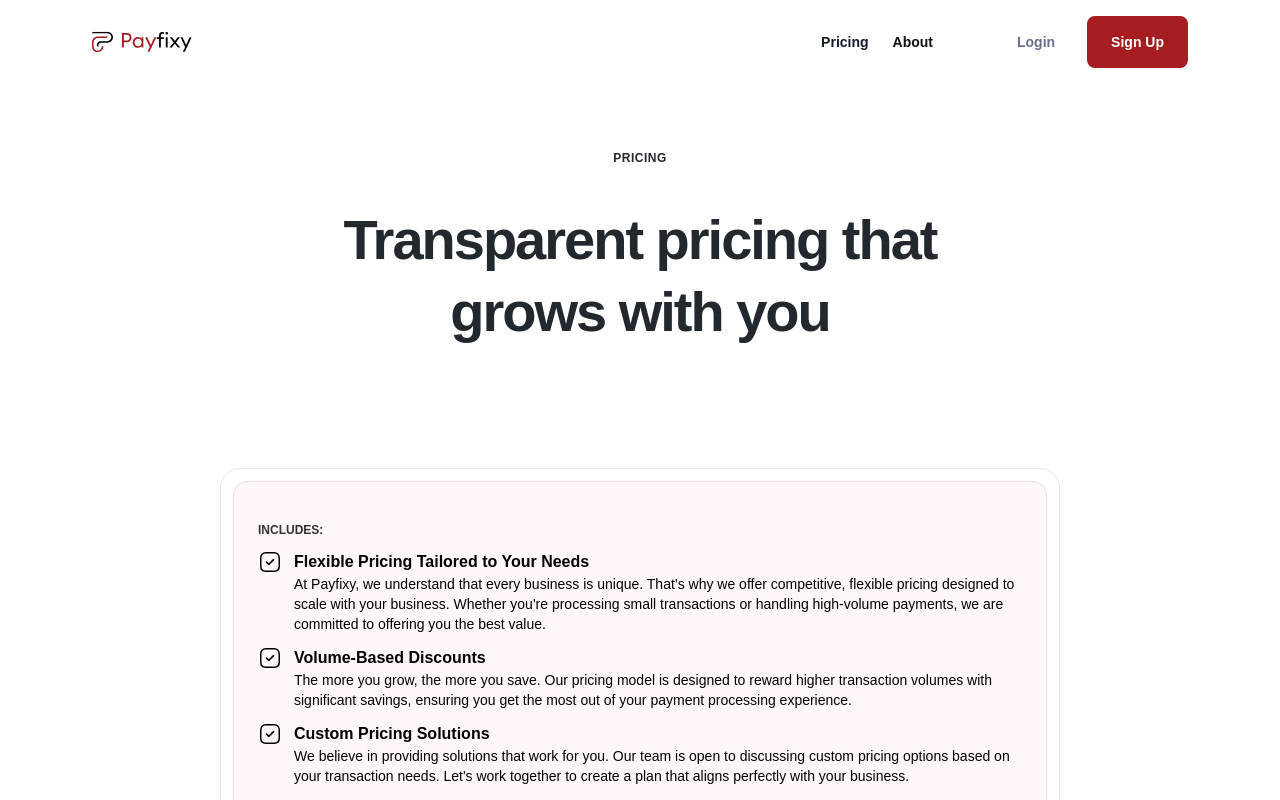
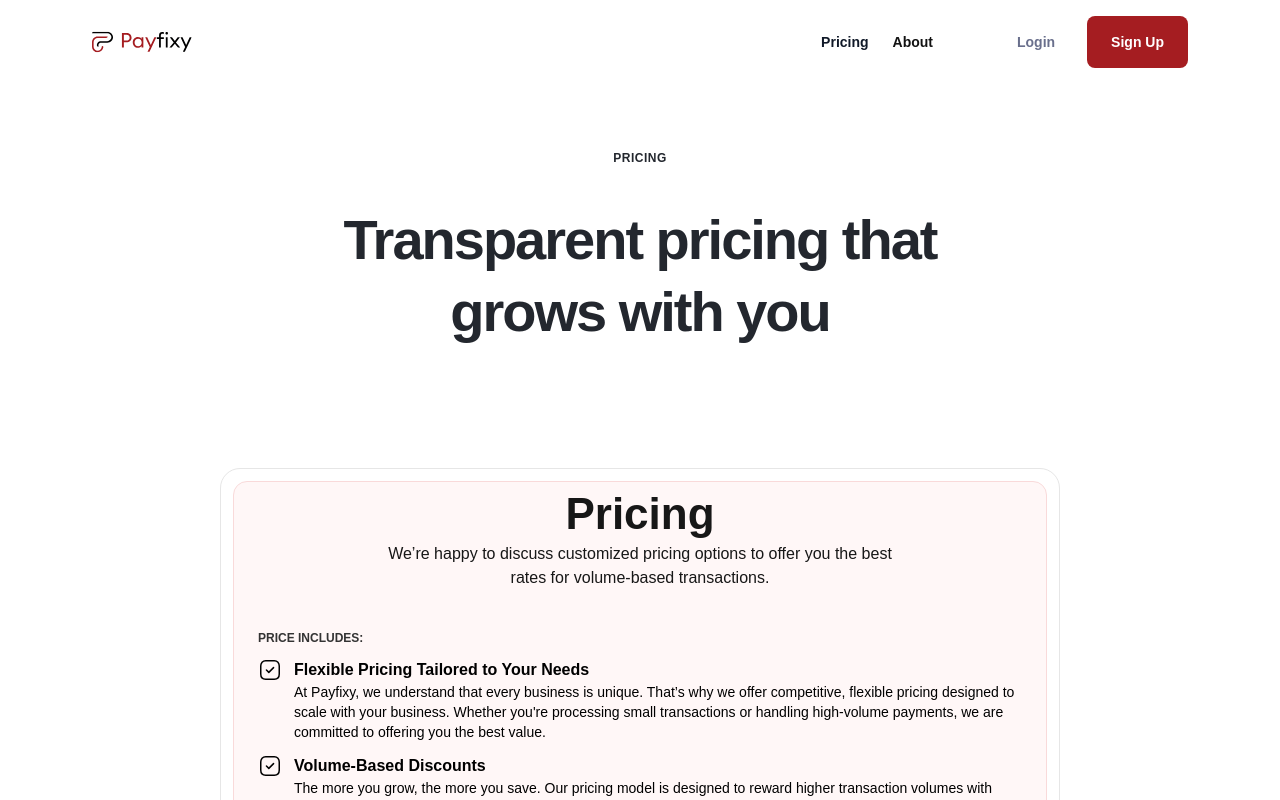
Before and after one commit to geraldkachi/payfixy-website, a Next.js app: page /pricing in a window 1280 px wide. Shown: the top 800 px of the page. Built offline with nearby package versions, Linux system fonts and the light colour scheme.

Commit message:
update on the pricing

```diff
--- a/src/app/pricing/page.tsx
+++ b/src/app/pricing/page.tsx
@@ -62,9 +62,14 @@ const Pricing = () => {
 
 
           <div className="bg-[#FFF7F7] rounded-[14px] flex flex-col border border-[#F9DADA]">
+
+            <div className='flex flex-col items-start md:items-center justify-center mx-5 mt-4'>
+              <h1 className='text-2xl md:text-[44px] font-bold mb-3'>Pricing</h1>
+              <p className='text-base md:text-center'>We’re happy to discuss customized pricing options to offer you the best <br className='hidden md:block' /> rates for volume-based transactions.</p>
+            </div>
             <div className="flex flex-col flex-1 justify-between gap-y-10 pt-6 pb-8 px-6">
               <ul role="list" className="mt-4 space-y-3">
-                <p className="text-[#333333] text-xs leading-4 tracking-[2%] font-semibold">INCLUDES:</p>
+                <p className="text-[#333333] text-xs leading-4 tracking-[2%] font-semibold">PRICE INCLUDES:</p>
 
                 <li className="flex items-start space-x-3">
                   <Image width={26} height={26} src="/icons/check-pay.svg" alt="price-check" />
```
